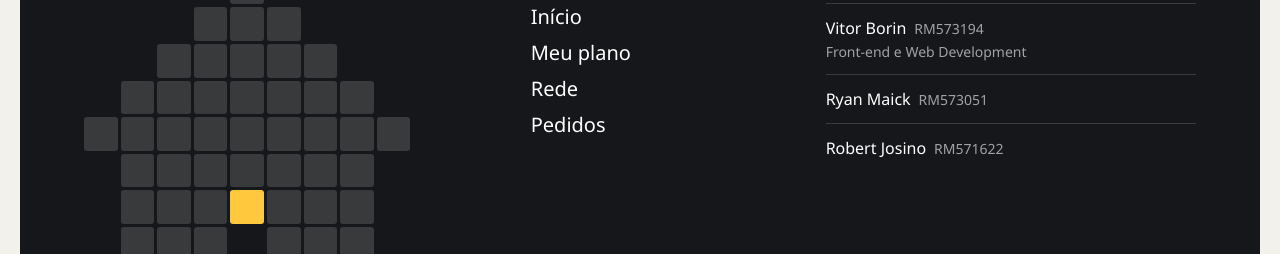
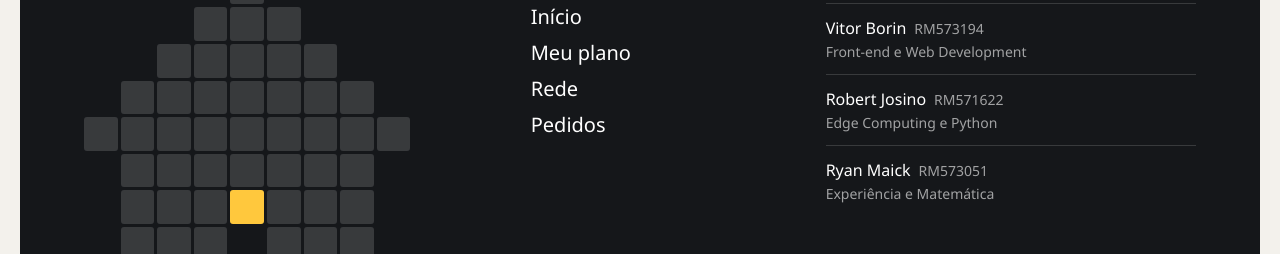
Before and after one commit to Vitor-Borin/GS-Folego-Web, a React (Vite) app: page /plano in a window 1280 px wide. Shown: the part 1893-2147 px from the top of the page. Built offline with nearby package versions, Linux system fonts and the light colour scheme; no server answers; a web font is replaced by a local one.

Commit message:
feat: parte de cada integrante no rodape

```diff
--- a/src/data/conteudo.js
+++ b/src/data/conteudo.js
@@ -213,8 +213,8 @@ export const chamada = {
 
 export const equipe = [
   { nome: "Vitor Borin", rm: "RM573194", parte: "Front-end e Web Development" },
-  { nome: "Ryan Maick", rm: "RM573051", parte: "" },
-  { nome: "Robert Josino", rm: "RM571622", parte: "" },
+  { nome: "Robert Josino", rm: "RM571622", parte: "Edge Computing e Python" },
+  { nome: "Ryan Maick", rm: "RM573051", parte: "Experiência e Matemática" },
 ]
 
 export const linksDoMenu = [
```
